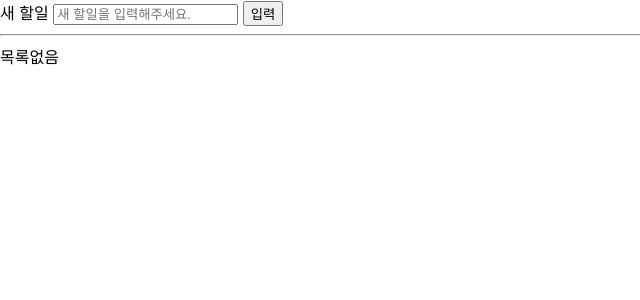
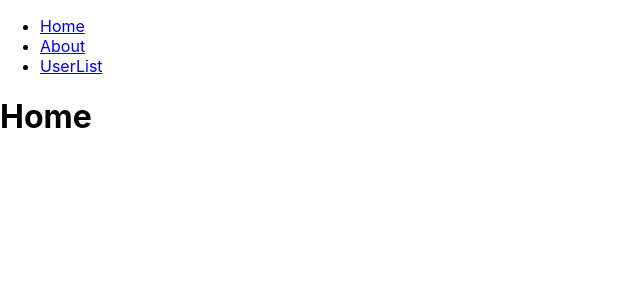
Before and after one commit to xio810/react_TODOLIST, a React (Vite) app: page / in a window 1280 px wide. Shown: the top 300 px of the page, without its empty margins (0-640 px from the left). Built offline with nearby package versions, Linux system fonts and the light colour scheme.

Commit message:
react-router-dom 설치

```diff
--- a/package.json
+++ b/package.json
@@ -8,7 +8,8 @@
   },
   "dependencies": {
     "react": "^17.0.0",
-    "react-dom": "^17.0.0"
+    "react-dom": "^17.0.0",
+    "react-router-dom": "^5.3.0"
   },
   "devDependencies": {
     "@vitejs/plugin-react": "^1.0.0",
--- a/src/App.jsx
+++ b/src/App.jsx
@@ -1,59 +1,50 @@
 import { useState } from "react";
-``;
+import { HashRouter as Router, Switch, Route, Link } from "react-router-dom";
 
-function App() {
-  const [newTodoTitle, setNewTodoTitle] = useState("");
-  const [todos, setTodos] = useState([]);
-  const [lastTodoId, setLastTodoId] = useState(0);
+const App = () => {
+  return (
+    <Router>
+      <nav>
+        <ul>
+          <li>
+            <Link to="/">Home</Link>
+          </li>
+          <li>
+            <Link to="/about">About</Link>
+          </li>
+          <li>
+            <Link to="/userList">UserList</Link>
+          </li>
+        </ul>
+      </nav>
 
-  const btnAddTodoClicked = () => {
-    const newTodo = {
-      id: lastTodoId + 1,
-      title: newTodoTitle,
-    };
+      <Switch>
+        <Route path="/about">
+          <AboutPage />
+        </Route>
 
-    setTodos([...todos, newTodo]);
-    setNewTodoTitle("");
-    setLastTodoId(newTodo.id);
-  };
+        <Route path="/userList">
+          <UserListPage />
+        </Route>
 
-  const deleteTodoList = (id) => {
-    setTodos(todos.filter((todo) => todo.id != id));
-  };
+        <Route path="/">
+          <HomePage />
+        </Route>
+      </Switch>
+    </Router>
+  );
+};
 
-  let todoList = <div>목록없음</div>;
+const HomePage = () => {
+  return <h1>Home</h1>;
+};
 
-  if (todos.length > 0) {
-    todoList = (
-      <ul>
-        {todos.map((todo) => (
-          <li key={todo}>
-            {todo.id}: {todo.title}
-            <button onClick={() => deleteTodoList(todo.id)}>삭제</button>
-          </li>
-        ))}
-      </ul>
-    );
-  }
+const AboutPage = () => {
+  return <h1>About</h1>;
+};
 
-  return (
-    <>
-      <div>
-        <span>새 할일</span>
-        &nbsp;
-        <input
-          type="text"
-          placeholder="새 할일을 입력해주세요."
-          value={newTodoTitle}
-          onChange={(e) => setNewTodoTitle(e.target.value)}
-        />
-        &nbsp;
-        <button onClick={btnAddTodoClicked}>입력</button>
-      </div>
-      <hr />
-      {todoList}
-    </>
-  );
-}
+const UserListPage = () => {
+  return <h1>UserList</h1>;
+};
 
 export default App;
```
Also changed, not shown: 1 other file (tests, documents, lock files or other folders).
